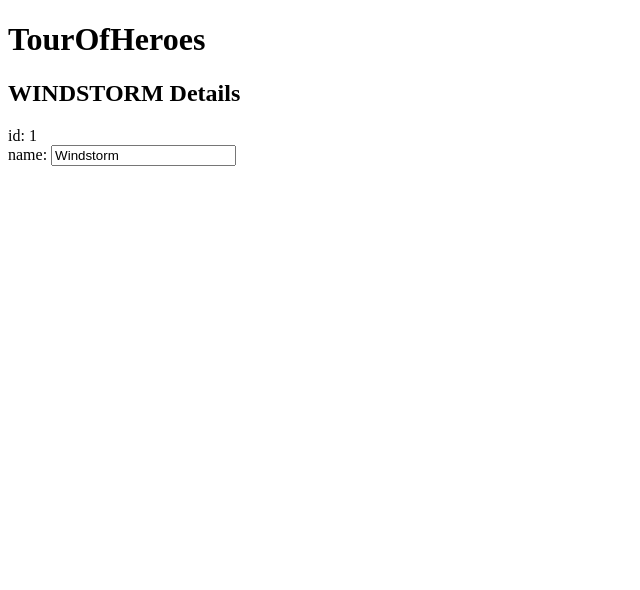
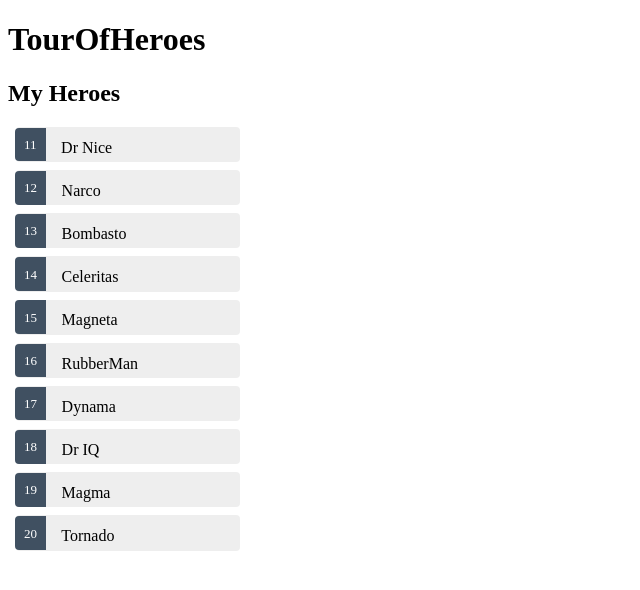
Before and after one commit to Gabou/tour-of-heroes, an Angular app: page / in a window 1280 px wide. Shown: the top 590 px of the page, without its empty margins (0-640 px from the left). Built offline with nearby package versions, Linux system fonts and the light colour scheme.

Commit message:
create list of heroes

```diff
--- a/src/app/heroes/heroes.component.css
+++ b/src/app/heroes/heroes.component.css
@@ -0,0 +1,44 @@
+/* HeroesComponent's private CSS styles */
+.heroes {
+  margin: 0 0 2em 0;
+  list-style-type: none;
+  padding: 0;
+  width: 15em;
+}
+.heroes li {
+  cursor: pointer;
+  position: relative;
+  left: 0;
+  background-color: #EEE;
+  margin: .5em;
+  padding: .3em 0;
+  height: 1.6em;
+  border-radius: 4px;
+}
+.heroes li:hover {
+  color: #607D8B;
+  background-color: #DDD;
+  left: .1em;
+}
+.heroes li.selected {
+  background-color: #CFD8DC;
+  color: white;
+}
+.heroes li.selected:hover {
+  background-color: #BBD8DC;
+  color: white;
+}
+.heroes .badge {
+  display: inline-block;
+  font-size: small;
+  color: white;
+  padding: 0.8em 0.7em 0 0.7em;
+  background-color: #405061;
+  line-height: 1em;
+  position: relative;
+  left: -1px;
+  top: -4px;
+  height: 1.8em;
+  margin-right: .8em;
+  border-radius: 4px 0 0 4px;
+}
--- a/src/app/heroes/heroes.component.html
+++ b/src/app/heroes/heroes.component.html
@@ -1,7 +1,16 @@
-<h2>{{hero.name | uppercase}} Details</h2>
-<div><span>id: </span>{{hero.id}}</div>
-<div>
-  <label>name:
-    <input [(ngModel)]="hero.name" placeholder="name">
-  </label>
+<h2>My Heroes</h2>
+<ul class="heroes">
+  <li *ngFor="let hero of heroes" (click)="onSelect(hero)" [class.selected]="hero === selectedHero">
+    <span class="badge">{{hero.id}}</span> {{hero.name}}
+  </li>
+</ul>
+
+<div *ngIf="selectedHero">
+  <h2>{{selectedHero.name | uppercase}} Details</h2>
+  <div><span>id: </span>{{selectedHero.id}}</div>
+  <div>
+    <label>name:
+      <input [(ngModel)]="selectedHero.name" placeholder="name">
+    </label>
+  </div>
 </div>
--- a/src/app/heroes/heroes.component.ts
+++ b/src/app/heroes/heroes.component.ts
@@ -1,5 +1,6 @@
 import { Component, OnInit } from '@angular/core';
 import { Hero } from '../hero';
+import { HEROES} from '../mock-heroes';
 
 @Component({
   selector: 'app-heroes',
@@ -8,14 +9,15 @@
 })
 export class HeroesComponent implements OnInit {
 
-  hero: Hero = {
-    id: 1,
-    name: 'Windstorm'
-  };
+  heroes = HEROES;
+  selectedHero: Hero;
 
   constructor() { }
 
   ngOnInit() {
   }
 
+  onSelect(hero: Hero) {
+    this.selectedHero = hero;
+  }
 }
--- /dev/null
+++ b/src/app/mock-heroes.ts
@@ -0,0 +1,14 @@
+import { Hero } from './hero';
+
+export const HEROES: Hero[] = [
+  { id: 11, name: 'Dr Nice' },
+  { id: 12, name: 'Narco' },
+  { id: 13, name: 'Bombasto' },
+  { id: 14, name: 'Celeritas' },
+  { id: 15, name: 'Magneta' },
+  { id: 16, name: 'RubberMan' },
+  { id: 17, name: 'Dynama' },
+  { id: 18, name: 'Dr IQ' },
+  { id: 19, name: 'Magma' },
+  { id: 20, name: 'Tornado' }
+]
```
